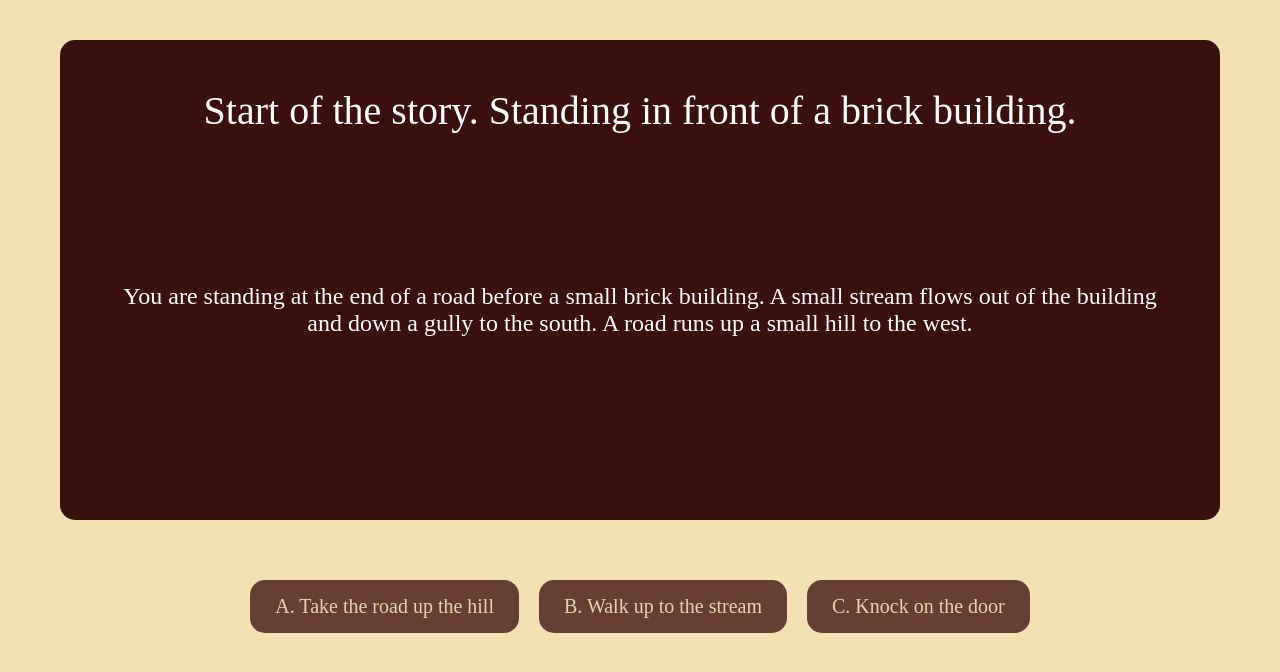
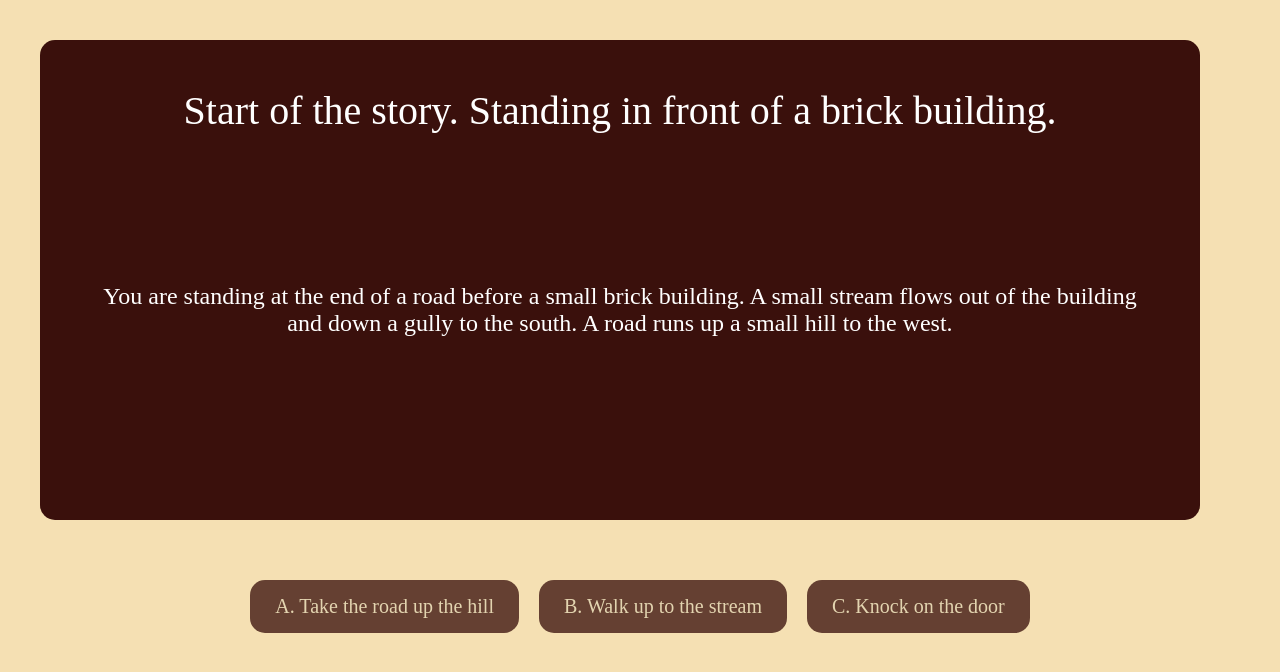
Before and after one commit to imran-riz/Infinite-Story, a Vue app: page / in a window 1280 px wide. Shown: the top 672 px of the page. Built offline with nearby package versions, Linux system fonts and the light colour scheme.

Commit message:
Fixed some CSS stying issues.

```diff
--- a/src/components/PromptDisplay.vue
+++ b/src/components/PromptDisplay.vue
@@ -97,8 +97,7 @@ onBeforeMount(() => {
 .story-box {
    background-color: #3a100c;
    color: white;
-   font-family: Rosarivo;
-   margin: auto;
+   font-family: Rosarivo,serif;
    padding: 40px;
    border-radius: 15px;
    margin-bottom: 60px;
@@ -134,7 +133,7 @@ onBeforeMount(() => {
 .choices-box button {
    background-color: #654032;
    color: #E3D4B0;
-   font-family: Rosarivo;
+   font-family: Rosarivo,serif;
    font-size: 20px;
    border: none;
    padding: 15px 25px;
```
